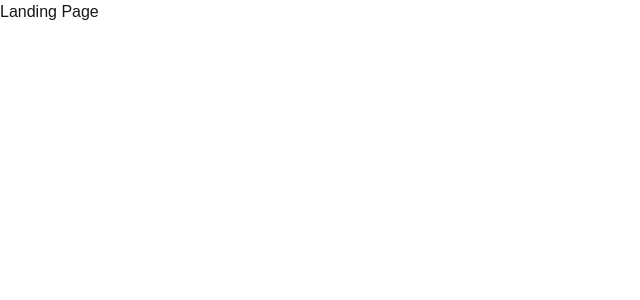
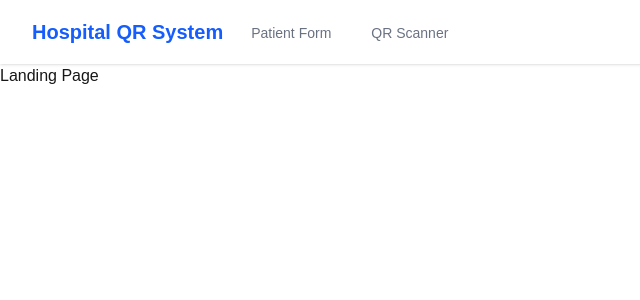
Before and after one commit to PakmanGames/qr-code-prototype, a Next.js app: page / in a window 1280 px wide. Shown: the top 300 px of the page, without its empty margins (0-640 px from the left). Built offline with nearby package versions, Linux system fonts and the light colour scheme.

Commit message:
Create nav bar

```diff
--- /dev/null
+++ b/app/components/Navigation.js
@@ -0,0 +1,44 @@
+'use client';
+
+import Link from 'next/link';
+import { usePathname } from 'next/navigation';
+
+export default function Navigation() {
+    const pathname = usePathname();
+
+    return (
+        <nav className="bg-white shadow-sm">
+            <div className="max-w-7xl mx-auto px-4 sm:px-6 lg:px-8">
+                <div className="flex justify-between h-16">
+                    <div className="flex">
+                        <div className="flex-shrink-0 flex items-center">
+                            <span className="text-xl font-bold text-blue-600">Hospital QR System</span>
+                        </div>
+                        <div className="hidden sm:ml-6 sm:flex sm:space-x-8">
+                            <Link
+                                href="/form"
+                                className={`inline-flex items-center px-1 pt-1 border-b-2 text-sm font-medium ${
+                                    pathname === '/form'
+                                        ? 'border-blue-500 text-gray-900'
+                                        : 'border-transparent text-gray-500 hover:border-gray-300 hover:text-gray-700'
+                                }`}
+                            >
+                                Patient Form
+                            </Link>
+                            <Link
+                                href="/scanner"
+                                className={`inline-flex items-center px-1 pt-1 border-b-2 text-sm font-medium ${
+                                    pathname === '/scanner'
+                                        ? 'border-blue-500 text-gray-900'
+                                        : 'border-transparent text-gray-500 hover:border-gray-300 hover:text-gray-700'
+                                }`}
+                            >
+                                QR Scanner
+                            </Link>
+                        </div>
+                    </div>
+                </div>
+            </div>
+        </nav>
+    );
+}
--- a/app/layout.js
+++ b/app/layout.js
@@ -1,5 +1,6 @@
 import { Geist, Geist_Mono } from "next/font/google";
 import "./globals.css";
+import Navigation from './components/Navigation';
 
 const geistSans = Geist({
   variable: "--font-geist-sans",
@@ -12,8 +13,8 @@
 });
 
 export const metadata = {
-  title: "Create Next App",
-  description: "Generated by create next app",
+  title: "Hospital QR System",
+  description: "A system for patients to fill forms and generate QR codes for hospital staff",
 };
 
 export default function RootLayout({ children }) {
@@ -22,7 +23,8 @@
       <body
         className={`${geistSans.variable} ${geistMono.variable} antialiased`}
       >
-        {children}
+        <Navigation />
+        <main>{children}</main>
       </body>
     </html>
   );
```
